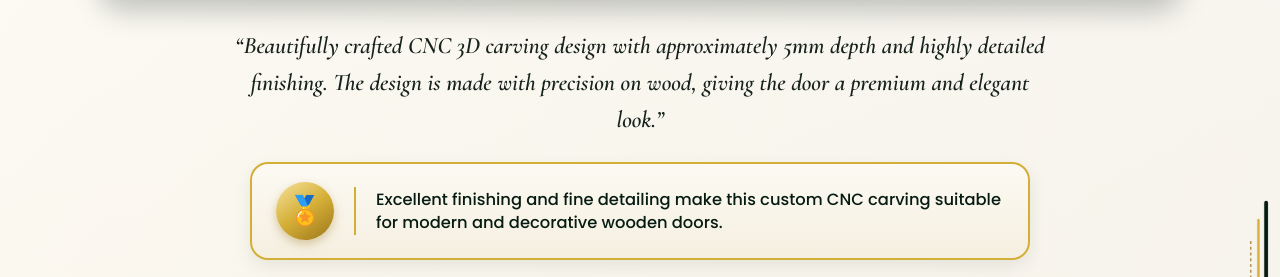
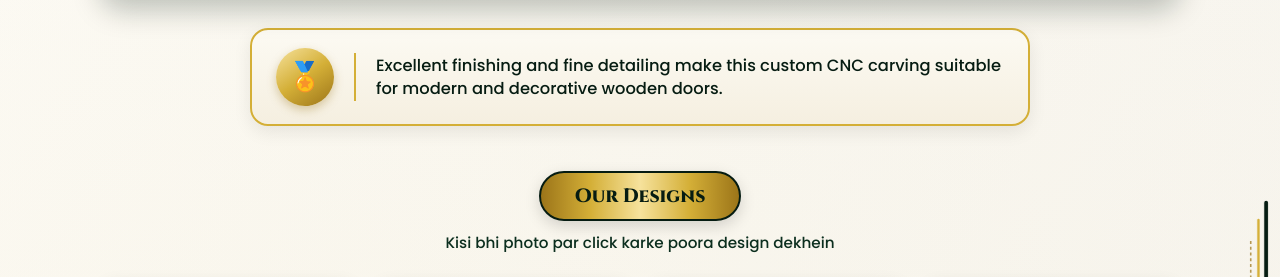
Before and after one commit to bharatcncwork/Bharat-CNC-Work, a plain HTML site: page index.html in a window 1280 px wide. Shown: the part 478-755 px from the top of the page. Drawn offline with nearby package versions, Linux system fonts and the light colour scheme.

Commit message:
Update index.html

```diff
--- a/index.html
+++ b/index.html
@@ -823,12 +823,6 @@
       <h2>Premium CNC 3D Carving Door Design in Wood</h2>
     </section>
 
-    <!-- Carving Description -->
-    <p class="intro-description">
-      “Beautifully crafted CNC 3D carving design with approximately 5mm depth and highly detailed finishing.
-      The design is made with precision on wood, giving the door a premium and elegant look.”
-    </p>
-
     <!-- Quality Assurance Seal Box -->
     <div class="quality-box">
       <div class="quality-badge">🏅</div>
@@ -890,8 +884,6 @@
       <div class="services-grid">
         <div class="service-item"><span class="check-icon">✓</span> CNC 3D Carving</div>
         <div class="service-item"><span class="check-icon">✓</span> Modern &amp; Decorative Designs</div>
-        <div class="service-item"><span class="check-icon">✓</span> Wooden Door Design</div>
-        <div class="service-item"><span class="check-icon">✓</span> High Precision Work</div>
         <div class="service-item"><span class="check-icon">✓</span> Custom CNC Design</div>
         <div class="service-item"><span class="check-icon">✓</span> Elegant Look</div>
         <div class="service-item"><span class="check-icon">✓</span> Premium Finishing</div>
```
